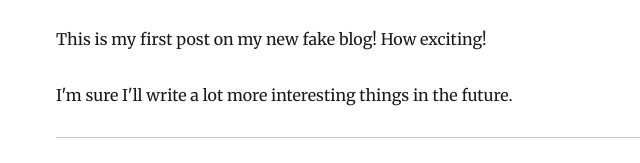
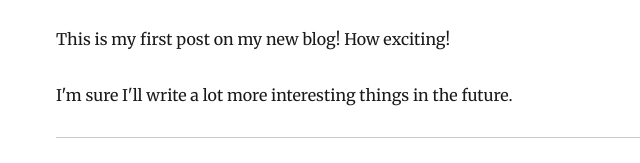
Before and after one commit to dbthings/learnsomejava, a Gatsby site: page /hello-world/ in a window 1280 px wide. Shown: the part 170-333 px from the top of the page, 269-909 px from the left. Built offline with nearby package versions, Linux system fonts and the light colour scheme; Gatsby itself is replaced by a stand-in of ours; some packages are replaced by stand-ins of ours.

Commit message:
Hello world updated.

```diff
--- a/content/blog/hello-world/index.md
+++ b/content/blog/hello-world/index.md
@@ -4,6 +4,6 @@
 description: "Hello World"
 ---
 
-This is my first post on my new fake blog! How exciting!
+This is my first post on my new blog! How exciting!
 
 I'm sure I'll write a lot more interesting things in the future.
```
